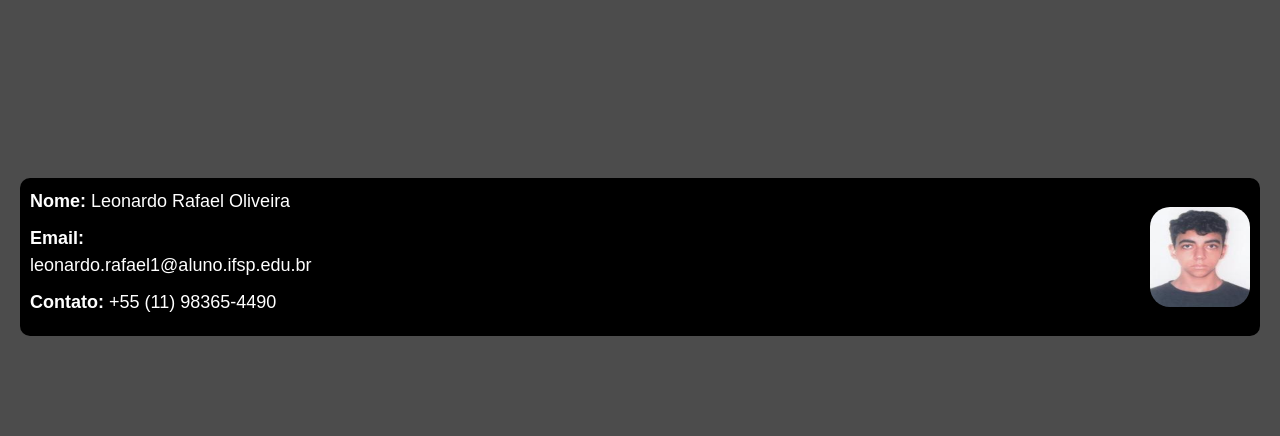
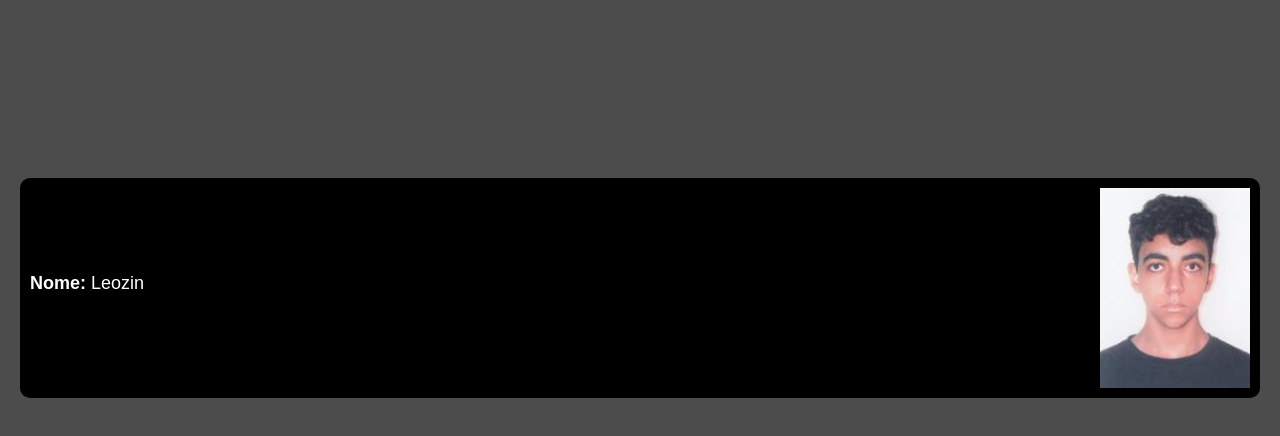
Before and after one commit to leozinOliveira/siteDeus, a plain HTML site: page produtos.html in a window 1280 px wide. Shown: the part 308-744 px from the top of the page. Drawn offline with Linux system fonts and the light colour scheme.

Commit message:
Update produtos.html

```diff
--- a/produtos.html
+++ b/produtos.html
@@ -28,11 +28,9 @@
         </section>
         <section class="contato-info">
             <div class="contato-ficha">
-                <p><strong>Nome:</strong> Leonardo Rafael Oliveira</p>
-                <p><strong>Email:</strong> leonardo.rafael1@aluno.ifsp.edu.br</p>
-                <p><strong>Contato:</strong> +55 (11) 98365-4490</p>
+                <p><strong>Nome:</strong> Leozin </p>
             </div>
-            <img src="imagens/leozin.jpg" alt="Foto de Leonardo Rafael Oliveira" class="Perfil">
+            <img src="imagens/leozin.jpg" alt="Foto de Leozin class="Perfil">
         </section>
     </main>
 </body>
```
